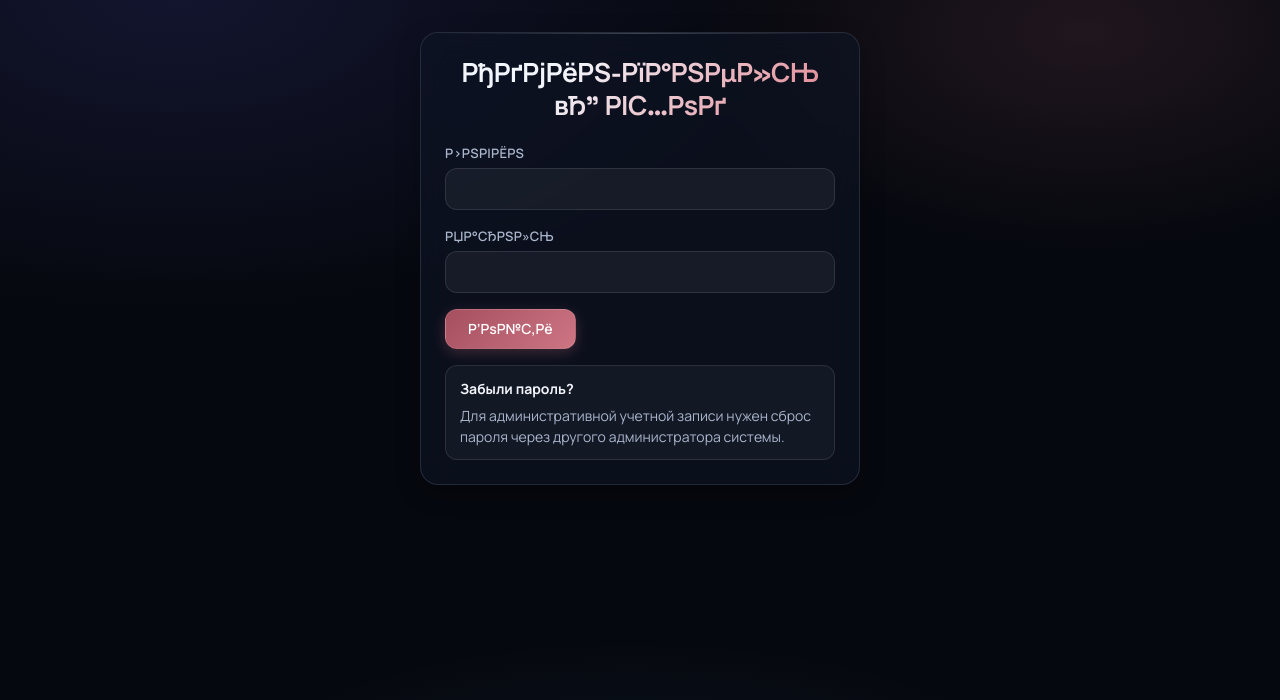
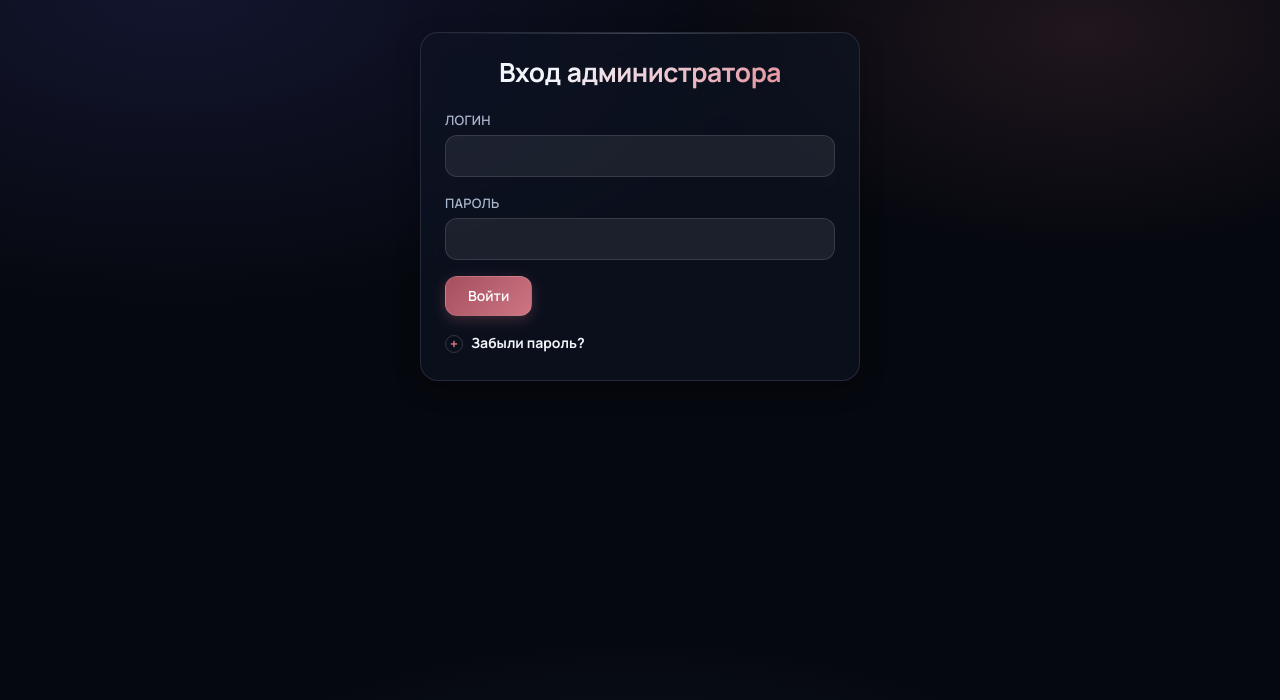
Before and after one commit to yenchuroman-max/campusplus, a FastAPI app: page /v2/admin in a window 1280 px wide. Shown: the top 700 px of the page. Run offline with FastAPI, Linux system fonts and the light colour scheme; some libraries are stand-ins or nearby versions.

Commit message:
Make forgot-password help collapsible on login pages

```diff
--- a/app/static/css/styles.css
+++ b/app/static/css/styles.css
@@ -1585,6 +1585,43 @@ input[type="file"]::file-selector-button {
   background-clip: text;
 }
 
+.auth-help-disclosure {
+  margin-top: var(--sp-4);
+}
+
+.auth-help-toggle {
+  list-style: none;
+  cursor: pointer;
+  color: var(--text);
+  font-size: 14px;
+  font-weight: 700;
+  display: inline-flex;
+  align-items: center;
+  gap: 8px;
+}
+
+.auth-help-toggle::-webkit-details-marker {
+  display: none;
+}
+
+.auth-help-toggle::before {
+  content: "+";
+  display: inline-flex;
+  align-items: center;
+  justify-content: center;
+  width: 18px;
+  height: 18px;
+  border-radius: 999px;
+  border: 1px solid rgba(255,255,255,0.16);
+  color: var(--accent);
+  font-size: 14px;
+  line-height: 1;
+}
+
+.auth-help-disclosure[open] .auth-help-toggle::before {
+  content: "−";
+}
+
 .auth-help {
   margin-top: var(--sp-4);
   padding: 12px 14px;
@@ -1596,11 +1633,6 @@ input[type="file"]::file-selector-button {
   gap: 6px;
   font-size: 14px;
   line-height: 1.5;
-}
-
-.auth-help strong {
-  color: var(--text);
-  font-size: 14px;
 }
 
 .profile-reset-note {
@@ -2424,8 +2456,13 @@ html[data-theme="light"] .auth-help {
   color: #5b6f8d;
 }
 
-html[data-theme="light"] .auth-help strong {
+html[data-theme="light"] .auth-help-toggle {
   color: #1f2a3d;
+}
+
+html[data-theme="light"] .auth-help-toggle::before {
+  border-color: rgba(120, 138, 170, 0.24);
+  color: #b04c60;
 }
 
 html[data-theme="light"] .review-link-success {
--- a/app/templates/admin_login.html
+++ b/app/templates/admin_login.html
@@ -3,7 +3,7 @@
   <head>
     <meta charset="utf-8" />
     <meta name="viewport" content="width=device-width, initial-scale=1" />
-    <title>РљР°РјРїСѓСЃРџР»СЋСЃ РЎР“РЈР“РёРў вЂ” РІС…РѕРґ Р°РґРјРёРЅРёСЃС‚СЂР°С‚РѕСЂР°</title>
+    <title>КампусПлюс СГУГиТ — вход администратора</title>
     <link rel="icon" type="image/png" sizes="32x32" href="/static/img/sgugit-mark.png?v=3" />
     <link rel="shortcut icon" href="/favicon.ico?v=3" />
     <link rel="apple-touch-icon" href="/static/img/sgugit-mark.png?v=3" />
@@ -12,19 +12,21 @@
   <body>
     <main class="container">
       <div class="card narrow">
-        <h2>РђРґРјРёРЅ-РїР°РЅРµР»СЊ вЂ” РІС…РѕРґ</h2>
+        <h2>Вход администратора</h2>
         {% if error %}<div class="alert">{{ error }}</div>{% endif %}
-        <form method="post" action="{{ login_action if login_action else '/v2/admin/login' }}">
-          <label>Р›РѕРіРёРЅ</label>
+        <form method="post" action="{{ login_action if login_action else '/v2/admin/login' }}" class="auth-form">
+          <label>Логин</label>
           <input type="text" name="login" value="{{ login if login else '' }}" required />
-          <label>РџР°СЂРѕР»СЊ</label>
+          <label>Пароль</label>
           <input type="password" name="password" required />
-          <button class="button" type="submit">Р’РѕР№С‚Рё</button>
+          <button class="button" type="submit">Войти</button>
         </form>
-        <div class="auth-help">
-          <strong>Забыли пароль?</strong>
-          <span>Для административной учетной записи нужен сброс пароля через другого администратора системы.</span>
-        </div>
+        <details class="auth-help-disclosure">
+          <summary class="auth-help-toggle">Забыли пароль?</summary>
+          <div class="auth-help">
+            <span>Обратитесь к другому администратору системы. Он сможет сбросить пароль и выдать временный пароль для входа.</span>
+          </div>
+        </details>
       </div>
     </main>
   </body>
```
Also changed, not shown: app/templates/login.html (+6 -4 lines).
